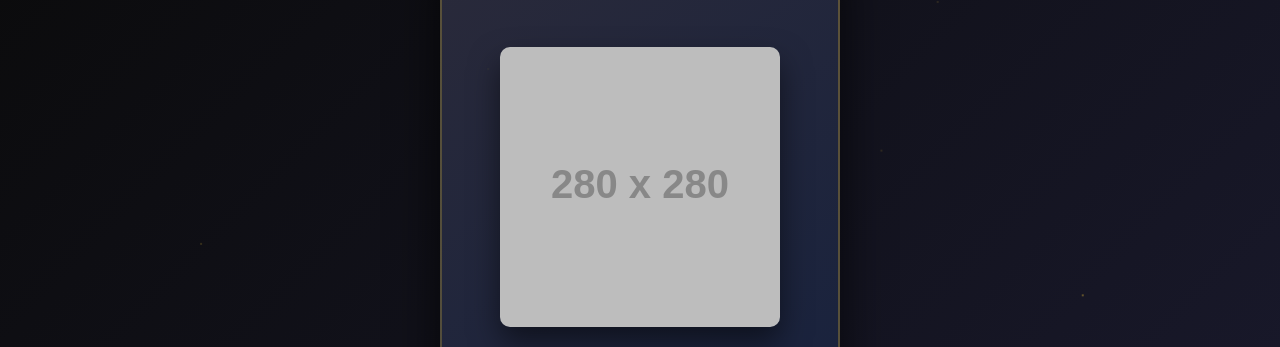
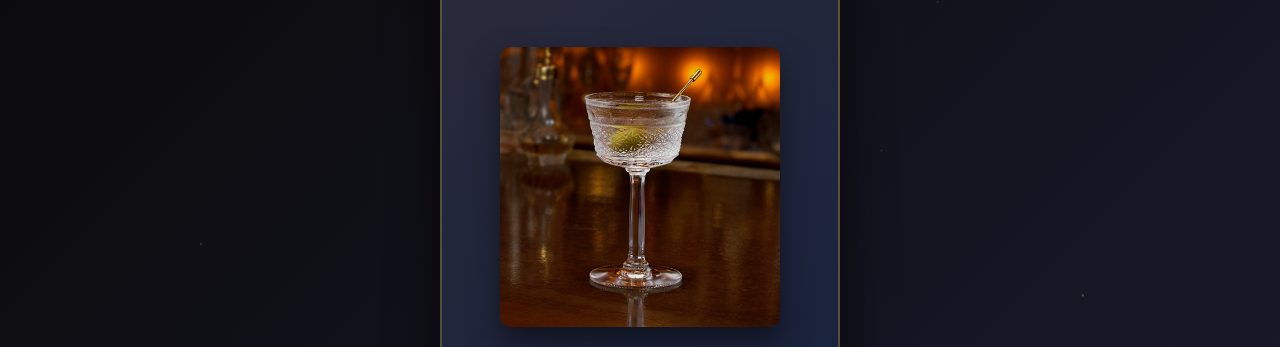
Before and after one commit to momoe-yoshinaga/bar_resonance-bridge, a plain HTML site: page index.html in a window 1280 px wide. Shown: the part 170-517 px from the top of the page. Drawn offline with Linux system fonts and the light colour scheme; placeholder pictures from the web are drawn by us.

Commit message:
Update index.html
画像リンクの差し替え

```diff
--- a/index.html
+++ b/index.html
@@ -338,7 +338,7 @@
                 <div class="bar-logo">Bar RESONANCE & BRIDGE</div>
 
                 <div class="cocktail-image-container">
-                    <img class="cocktail-image" src="https://placehold.co/280x280/2a2a3a/d4af37?text=Martini" alt="Martini">
+                    <img class="cocktail-image" src="images/martini.jpg" alt="Martini">
                 </div>
 
                 <h1 class="cocktail-name">Martini</h1>
@@ -397,140 +397,140 @@
             "martini": {
                 "name": "Martini",
                 "subtitle": "The King of Cocktails",
-                "image": "https://placehold.co/280x280/2a2a3a/d4af37?text=Martini",
+                "image": "images/martini.jpg",
                 "triviaContent": "<strong>1860年代</strong>にアメリカで誕生し、カクテルの王様と呼ばれる。<br><br><strong>ジェームズ・ボンド</strong>の「ステアではなく、シェイクで」というセリフで世界的に有名に。<br><br>チャーチルは「完璧なマティーニは、ジンを注ぎながら隣の部屋のベルモットボトルを見つめるだけで良い」と語ったほど、<strong>究極のドライさ</strong>にこだわった逸話も残る。",
                 "recipe": ["ドライジン 50ml", "ドライベルモット 10ml", "オリーブ 1個（飾り）", "レモンピール（香り付け）"]
             },
             "margarita": {
                 "name": "Margarita",
                 "subtitle": "The Spirit of Mexico",
-                "image": "https://placehold.co/280x280/2a2a3a/d4af37?text=Margarita",
+                "image": "images/margarita.jpg",
                 "triviaContent": "<strong>1938年</strong>、メキシコのバーテンダーが踊り子マルガリータのために創作した情熱的なカクテル。<br><br><strong>塩のリム</strong>が涙を表し、「無言の愛」というカクテル言葉を持つ。<br><br>テキーラベースの代表格として、<strong>世界中のビーチリゾート</strong>で太陽と共に楽しまれ、メキシコの魂を伝える一杯となった。",
                 "recipe": ["テキーラ 30ml", "ホワイトキュラソー 15ml", "ライムジュース 15ml", "塩（グラスの縁に）"]
             },
             "bloody_mary": {
                 "name": "Bloody Mary",
                 "subtitle": "The Morning Cure",
-                "image": "https://placehold.co/280x280/2a2a3a/d4af37?text=Bloody+Mary",
+                "image": "images/bloody_mary.jpg",
                 "triviaContent": "<strong>1920年代</strong>パリのハリーズバーで誕生した真紅のカクテル。<br><br>名前の由来は<strong>英国女王メアリー1世</strong>の血なまぐさい統治から。<br><br>「断ち切れない絆」という意味を持ち、<strong>二日酔いの特効薬</strong>として世界中で愛飲。朝食と共に楽しむ唯一のカクテルとしても有名。",
                 "recipe": ["ウォッカ 45ml", "トマトジュース 適量", "レモンジュース 15ml", "タバスコ・ウスターソース 各少々", "塩・胡椒 適量"]
             },
             "rusty_nail": {
                 "name": "Rusty Nail",
                 "subtitle": "The Scottish Harmony",
-                "image": "https://placehold.co/280x280/2a2a3a/d4af37?text=Rusty+Nail",
+                "image": "images/rusty_nail.jpg",
                 "triviaContent": "<strong>1960年代</strong>にスコットランドで生まれた比較的新しいカクテル。<br><br>名前は<strong>錆びた釘</strong>の色に由来し、見た目の渋さとは裏腹に甘美な味わい。<br><br>スコッチとドランブイの絶妙な調和が<strong>「人生の深み」</strong>を表現。ラットパックのメンバーが愛飲したことでも知られる。",
                 "recipe": ["スコッチウイスキー 40ml", "ドランブイ 20ml", "レモンピール（飾り）"]
             },
             "blue_moon": {
                 "name": "Blue Moon",
                 "subtitle": "The Mysterious Beauty",
-                "image": "https://placehold.co/280x280/2a2a3a/d4af37?text=Blue+Moon",
+                "image": "images/blue_moon.jpg",
                 "triviaContent": "<strong>1940年代</strong>に誕生した幻想的な青紫色のカクテル。<br><br>「完全なる愛」を意味し、<strong>青い月のような希少性</strong>から名付けられた。<br><br>パルフェヴィオレットの独特な香りはスミレの花を思わせ、一度飲むと<strong>忘れられない印象</strong>を残す。禁断の恋を表現するとも言われる。",
                 "recipe": ["ジン 30ml", "パルフェヴィオレット 15ml", "レモンジュース 15ml"]
             },
             "mojito": {
                 "name": "Mojito",
                 "subtitle": "The Cuban Classic",
-                "image": "https://placehold.co/280x280/2a2a3a/d4af37?text=Mojito",
+                "image": "images/mojito.jpg",
                 "triviaContent": "<strong>16世紀</strong>のキューバで海賊の薬酒「ドラケ」として誕生。<br><br><strong>ヘミングウェイ</strong>が「私のモヒートはラ・ボデギータで」と愛したカクテル。<br><br>ミントの爽やかさが<strong>「心の解放」</strong>を象徴し、カリブの風を感じさせる。キューバ革命の英雄たちも愛飲した自由の味。",
                 "recipe": ["ホワイトラム 45ml", "ライムジュース 20ml", "砂糖 2tsp", "ミントの葉 10枚程度", "ソーダ水 適量"]
             },
             "white_lady": {
                 "name": "White Lady",
                 "subtitle": "The Elegant Classic",
-                "image": "https://placehold.co/280x280/2a2a3a/d4af37?text=White+Lady",
+                "image": "images/white_lady.jpg",
                 "triviaContent": "<strong>1919年</strong>ロンドンのサヴォイホテルで、伝説のバーテンダー、ハリー・クラドックが創作。<br><br>「純心」を表すカクテル言葉を持ち、<strong>白いドレスの貴婦人</strong>をイメージ。<br><br>シンプルながら<strong>完璧なバランス</strong>は、まさにカクテルの教科書。多くのバーテンダーの登竜門となる一杯。",
                 "recipe": ["ジン 40ml", "ホワイトキュラソー 20ml", "レモンジュース 20ml"]
             },
             "mimosa": {
                 "name": "Mimosa",
                 "subtitle": "The Brunch Favorite",
-                "image": "https://placehold.co/280x280/2a2a3a/d4af37?text=Mimosa",
+                "image": "images/mimosa.jpg",
                 "triviaContent": "<strong>1925年</strong>パリのリッツホテルで、シャンパンの新しい楽しみ方として創作。<br><br>黄色い花<strong>ミモザ</strong>に似た美しい色合いから命名された。<br><br>「真心」を意味し、<strong>祝福の場</strong>で愛される華やかなカクテル。F1の表彰台でも振る舞われ、勝利の味として知られる。",
                 "recipe": ["シャンパン 90ml", "オレンジジュース 90ml"]
             },
             "gin_tonic": {
                 "name": "Gin & Tonic",
                 "subtitle": "The Colonial Classic",
-                "image": "https://placehold.co/280x280/2a2a3a/d4af37?text=Gin+Tonic",
+                "image": "images/gin_tonic.jpg",
                 "triviaContent": "<strong>19世紀</strong>英国領インドで、マラリア予防薬として誕生した実用的カクテル。<br><br>トニックウォーターの<strong>キニーネ</strong>が薬効成分だった歴史を持つ。<br><br>今では<strong>「強い意志」</strong>を表す、世界で最も愛されるロングドリンク。ジンの個性を引き立てる究極のシンプルさが魅力。",
                 "recipe": ["ジン 45ml", "トニックウォーター 適量", "ライム 1/8個"]
             },
             "xyz": {
                 "name": "X.Y.Z",
                 "subtitle": "The Final Word",
-                "image": "https://placehold.co/280x280/2a2a3a/d4af37?text=XYZ",
+                "image": "images/xyz.jpg",
                 "triviaContent": "<strong>1920年代</strong>禁酒法時代のアメリカで、密造酒バーで生まれた。<br><br>名前は<strong>「もうこれで終わり」</strong>（eXamine Your Zipper）を意味する暗号。<br><br>「永遠の愛」というカクテル言葉を持ち、皮肉にも<strong>最後の一杯</strong>として愛される。アルファベット最後の文字が終わりを告げる。",
                 "recipe": ["ラム 30ml", "コアントロー 15ml", "レモンジュース 15ml"]
             },
             "champagne": {
                 "name": "Champagne",
                 "subtitle": "The Celebration Icon",
-                "image": "https://placehold.co/280x280/2a2a3a/d4af37?text=Champagne",
+                "image": "images/champagne.jpg",
                 "triviaContent": "<strong>17世紀</strong>フランスの修道士ドン・ペリニヨンが瓶内二次発酵を完成させた。<br><br>「私は星を飲んでいる」という<strong>伝説の言葉</strong>を残したとされる。<br><br><strong>祝福と成功</strong>の象徴として、F1やオリンピックなど特別な瞬間を彩る。マリリン・モンローは靴磨きにも使ったという。",
                 "recipe": ["シャンパン 適量", "（そのまま、または各種リキュールを加えて）"]
             },
             "sauternes": {
                 "name": "Sauternes",
                 "subtitle": "The Noble Rot Wine",
-                "image": "https://placehold.co/280x280/2a2a3a/d4af37?text=Sauternes",
+                "image": "images/sauternes.jpg",
                 "triviaContent": "<strong>1847年</strong>収穫を遅らせた偶然から、貴腐菌により誕生した奇跡のワイン。<br><br><strong>「高貴なる腐敗」</strong>が生む黄金の雫は、ルイ14世に愛された。<br><br>「永遠の契り」を意味し、1本のブドウから盃一杯分しか作れない。フォアグラとの組み合わせは<strong>究極のマリアージュ</strong>と称される。",
         "recipe": ["貴腐ワイン（ソーテルヌ）適量", "適温：8-10℃"]
             },
             "long_island_iced_tea": {
                 "name": "Long Island Iced Tea",
                 "subtitle": "The Deceptive Powerhouse",
-                "image": "https://placehold.co/280x280/2a2a3a/d4af37?text=Long+Island",
+                "image": "images/long_island_iced_tea.jpg",
                 "triviaContent": "<strong>1970年代</strong>ニューヨーク州ロングアイランドで、若きバーテンダーが創作。<br><br>見た目は紅茶、中身は<strong>5種類のスピリッツ</strong>という危険な魅力。<br><br>「希望」という意外なカクテル言葉を持つが、アルコール度数は約25%。<strong>パーティーの定番</strong>ながら、1杯で十分という警告も。",
                 "recipe": ["ウォッカ 15ml", "ジン 15ml", "ラム 15ml", "テキーラ 15ml", "トリプルセック 15ml", "レモンジュース 30ml", "コーラ 適量"]
             },
             "old_fashioned": {
                 "name": "Old Fashioned",
                 "subtitle": "The Original Cocktail",
-                "image": "https://placehold.co/280x280/2a2a3a/d4af37?text=Old+Fashioned",
+                "image": "images/old_fashioned.jpg",
                 "triviaContent": "<strong>1880年代</strong>ケンタッキーで生まれた、カクテルの原型とされる一杯。<br><br>名前は<strong>「昔ながらの」</strong>作り方を求めた紳士の一言から生まれた。<br><br>「ひたむきな愛」を表し、ドン・ドレイパーが愛飲したことで再ブーム。角砂糖を潰す儀式が<strong>時間の贅沢</strong>を演出する。",
                 "recipe": ["バーボンウイスキー 60ml", "角砂糖 1個", "アンゴスチュラビターズ 2-3滴", "オレンジピール"]
             },
             "manhattan": {
                 "name": "Manhattan",
                 "subtitle": "The Queen of Cocktails",
-                "image": "https://placehold.co/280x280/2a2a3a/d4af37?text=Manhattan",
+                "image": "images/manhattan.jpg",
                 "triviaContent": "<strong>1870年代</strong>NYマンハッタンクラブで、チャーチルの母ジェニーが<strong>選挙祝賀会</strong>で振る舞った。<br><br>「切ない恋心」を意味し、<strong>カクテルの女王</strong>と呼ばれる気品を持つ。<br><br>甘口のスイート、辛口のドライ、その中間のパーフェクトという3つの顔を持ち、飲む人の心情を映し出す。",
                 "recipe": ["ライウイスキー 60ml", "スイートベルモット 30ml", "アンゴスチュラビターズ 1滴", "マラスキーノチェリー"]
             },
             "sidecar": {
                 "name": "Sidecar",
                 "subtitle": "The Parisian Classic",
-                "image": "https://placehold.co/280x280/2a2a3a/d4af37?text=Sidecar",
+                "image": "images/sidecar.jpg",
                 "triviaContent": "<strong>第一次大戦中</strong>パリのハリーズバーで、サイドカーで通った<strong>米軍大尉</strong>のために創作。<br><br>「いつも二人で」という意味を持ち、相棒への想いが込められている。<br><br>グラスの縁の砂糖は<strong>パリの夜の甘さ</strong>を表現。コニャックの芳醇さが戦争の苦さを忘れさせたという。",
                 "recipe": ["ブランデー 30ml", "ホワイトキュラソー 20ml", "レモンジュース 20ml", "砂糖（グラスの縁に）"]
             },
             "daiquiri": {
                 "name": "Daiquiri",
                 "subtitle": "The Cuban Treasure",
-                "image": "https://placehold.co/280x280/2a2a3a/d4af37?text=Daiquiri",
+                "image": "images/daiquiri.jpg",
                 "triviaContent": "<strong>1896年</strong>キューバの鉱山町ダイキリで、アメリカ人技師が暑さしのぎに創作。<br><br><strong>ヘミングウェイ</strong>は砂糖抜きの「パパ・ダイキリ」を1日12杯も愛飲。<br><br>「希望」を表し、材料3つの<strong>シンプルな美しさ</strong>がバーテンダーの技量を試す。フローズンスタイルは1950年代の発明。",
                 "recipe": ["ホワイトラム 60ml", "ライムジュース 25ml", "砂糖 2tsp"]
             },
             "gimlet": {
                 "name": "Gimlet",
                 "subtitle": "The Naval Medicine",
-                "image": "https://placehold.co/280x280/2a2a3a/d4af37?text=Gimlet",
+                "image": "images/gimlet.jpg",
                 "triviaContent": "<strong>19世紀</strong>英国海軍で、壊血病予防のため軍医<strong>ギムレット</strong>が考案。<br><br>ライムジュースのビタミンCが船員の命を救った歴史を持つ。<br><br>「遠い人を想う」という意味は、長い航海で家族を想う船員の心を表す。レイモンド・チャンドラーの小説で<strong>「本物のギムレットはジンとローズライムジュース半々」</strong>と描写された。",
                 "recipe": ["ジン 60ml", "ライムジュース 20ml"]
             },
             "cosmopolitan": {
                 "name": "Cosmopolitan",
                 "subtitle": "The Modern Icon",
-                "image": "https://placehold.co/280x280/2a2a3a/d4af37?text=Cosmopolitan",
+                "image": "images/cosmopolitan.jpg",
                 "triviaContent": "<strong>1980年代</strong>マイアミで誕生し、NYで洗練された現代的カクテル。<br><br>ドラマ<strong>『Sex and the City』</strong>のキャリーが愛飲し、世界的ブームに。<br><br>ピンクの色合いが<strong>都会的な女性</strong>の強さと美しさを象徴。「華麗」という意味を持ち、マティーニグラスで飲むスタイルがエレガンス。",
                 "recipe": ["ウォッカシトロン 40ml", "コアントロー 15ml", "クランベリージュース 30ml", "ライムジュース 15ml"]
             },
             "black_russian": {
                 "name": "Black Russian",
                 "subtitle": "The Cold War Classic",
-                "image": "https://placehold.co/280x280/2a2a3a/d4af37?text=Black+Russian",
+                "image": "images/black_russian.jpg",
                 "triviaContent": "<strong>1949年</strong>ブリュッセルで、アメリカ大使ペール・メスタのために創作。<br><br><strong>冷戦時代</strong>の東西緊張を表す黒いカクテルは、皮肉な外交の産物。<br><br>「終わりなき戦い」という重い意味を持つが、ウォッカとコーヒーリキュールの組み合わせは<strong>甘い和解</strong>のよう。生クリームを加えるとホワイトルシアンに。",
                 "recipe": ["ウォッカ 40ml", "カルーア 20ml"]
             }
```
